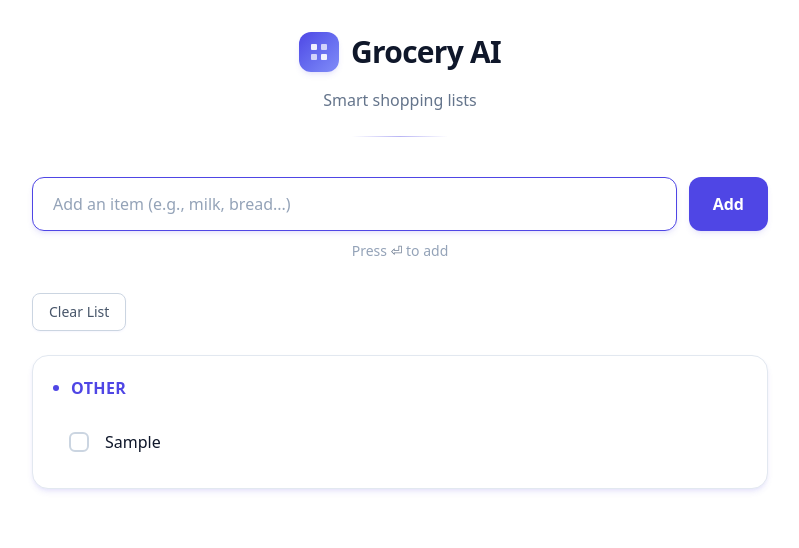
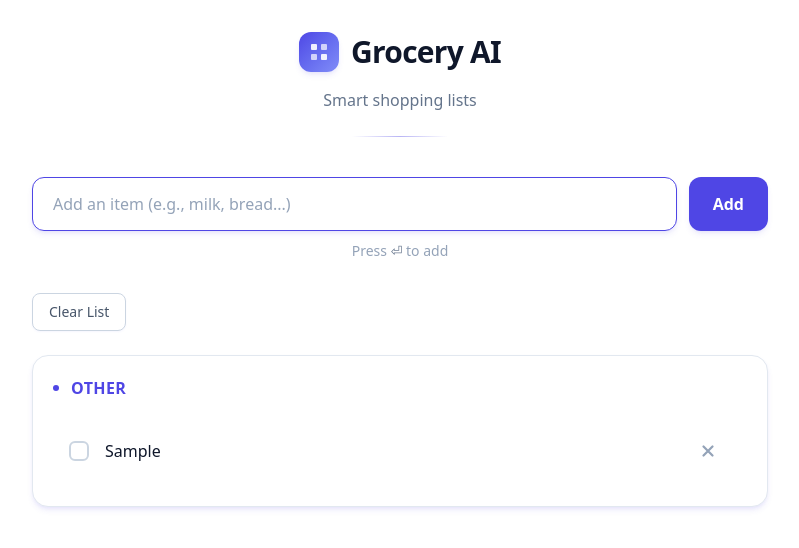
Before and after one commit to travissaylor/grocery-ai, a Next.js app: page / in a window 1280 px wide. Both pictures are taken after typing "Sample" into the empty fields and a click on the button "Add". Shown: the top 548 px of the page, without its empty margins (240-1039 px from the left). Built offline with nearby package versions, Linux system fonts and the light colour scheme; no server answers.

Commit message:
[Display always-visible delete button]

```diff
--- a/app/page.tsx
+++ b/app/page.tsx
@@ -490,7 +490,7 @@ export default function Home() {
                   return (
                   <div
                     key={item.id}
-                    className={`group flex items-center gap-4 rounded-xl px-4 py-3 transition-all duration-150 ease-out hover:bg-[var(--color-primary-lightest)] dark:hover:bg-[var(--color-primary-lightest)] ${isCategorizing ? "animate-shimmer bg-gradient-to-r from-[var(--color-primary-lightest)] via-[var(--color-primary-lighter)] to-[var(--color-primary-lightest)] bg-[length:200%_100%]" : ""} ${isNew ? "animate-fade-in" : ""} ${isRemoving ? "animate-fade-out" : ""}`}
+                    className={`flex items-center gap-4 rounded-xl px-4 py-3 transition-all duration-150 ease-out hover:bg-[var(--color-primary-lightest)] dark:hover:bg-[var(--color-primary-lightest)] ${isCategorizing ? "animate-shimmer bg-gradient-to-r from-[var(--color-primary-lightest)] via-[var(--color-primary-lighter)] to-[var(--color-primary-lightest)] bg-[length:200%_100%]" : ""} ${isNew ? "animate-fade-in" : ""} ${isRemoving ? "animate-fade-out" : ""}`}
                   >
                     {/* Custom styled checkbox */}
                     <button
@@ -556,13 +556,13 @@ export default function Home() {
                         <span>waiting for connection</span>
                       </div>
                     )}
-                    {/* Remove button - appears on hover */}
+                    {/* Remove button - always visible for mobile accessibility */}
                     <button
                       onClick={() => removeItem(item.id)}
-                      className="flex-shrink-0 rounded-lg p-1.5 opacity-0 text-[var(--color-neutral-400)] transition-all duration-150 ease-out hover:bg-[var(--color-error)]/10 hover:text-[var(--color-error)] group-hover:opacity-100 focus:outline-none focus:ring-2 focus:ring-[var(--color-error)]/30"
+                      className="flex-shrink-0 rounded-lg p-3.5 text-[var(--color-neutral-400)] transition-all duration-150 ease-out hover:bg-[var(--color-error)]/10 hover:text-[var(--color-error)] focus:outline-none focus:ring-2 focus:ring-[var(--color-error)]/30"
                       aria-label={`Remove ${item.name}`}
                     >
-                      <svg width="16" height="16" viewBox="0 0 16 16" fill="none" xmlns="http://www.w3.org/2000/svg">
+                      <svg width="18" height="18" viewBox="0 0 16 16" fill="none" xmlns="http://www.w3.org/2000/svg">
                         <path d="M4 4L12 12M12 4L4 12" stroke="currentColor" strokeWidth="2" strokeLinecap="round" />
                       </svg>
                     </button>
```
